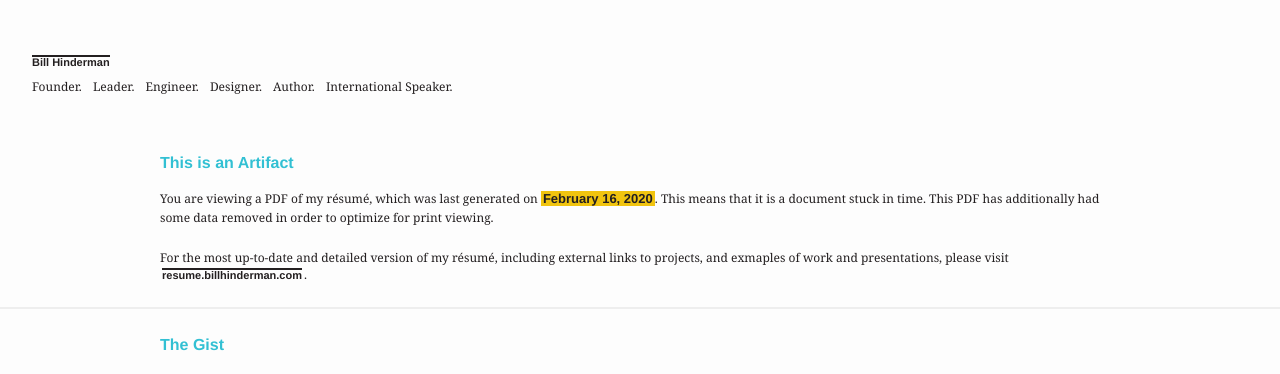
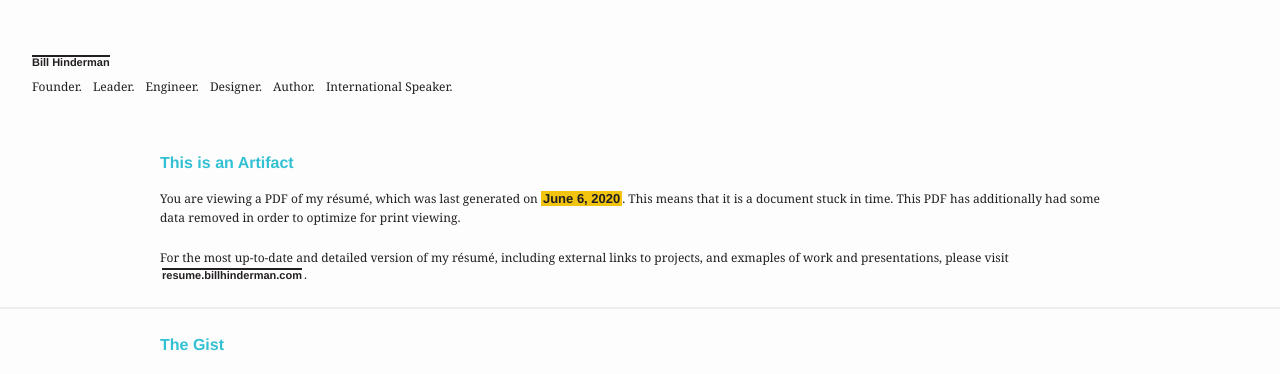
Before and after one commit to billHinderman/resume, a Jekyll site: the page built from pdf_generator.html, in a window 1280 px wide and 900 px high. Shown: the top 374 px of the window. Built offline with Jekyll 4.4.1, drawn with Linux system fonts in a browser that asks for light colours.

Commit message:
Updating PDF version

```diff
--- a/_includes/section-pdf-disclaimer.html
+++ b/_includes/section-pdf-disclaimer.html
@@ -2,7 +2,7 @@
   <h2 class="wrapper">This is an Artifact</h2>
   <div class="wrapper-s">
     <p>
-      You are viewing a PDF of my résumé, which was last generated on <b class="text-highlight">February 16, 2020</b>. This means that it is a document stuck in time. This PDF has additionally had some data removed in order to optimize for print viewing.
+      You are viewing a PDF of my résumé, which was last generated on <b class="text-highlight">June 6, 2020</b>. This means that it is a document stuck in time. This PDF has additionally had some data removed in order to optimize for print viewing.
     </p>
     <p>
       For the most up-to-date and detailed version of my résumé, including external links to projects, and exmaples of work and presentations, please visit <a class="link link-inline" href="https://resume.billhinderman.com/" target="_blank">resume.billhinderman.com</a>.
```
